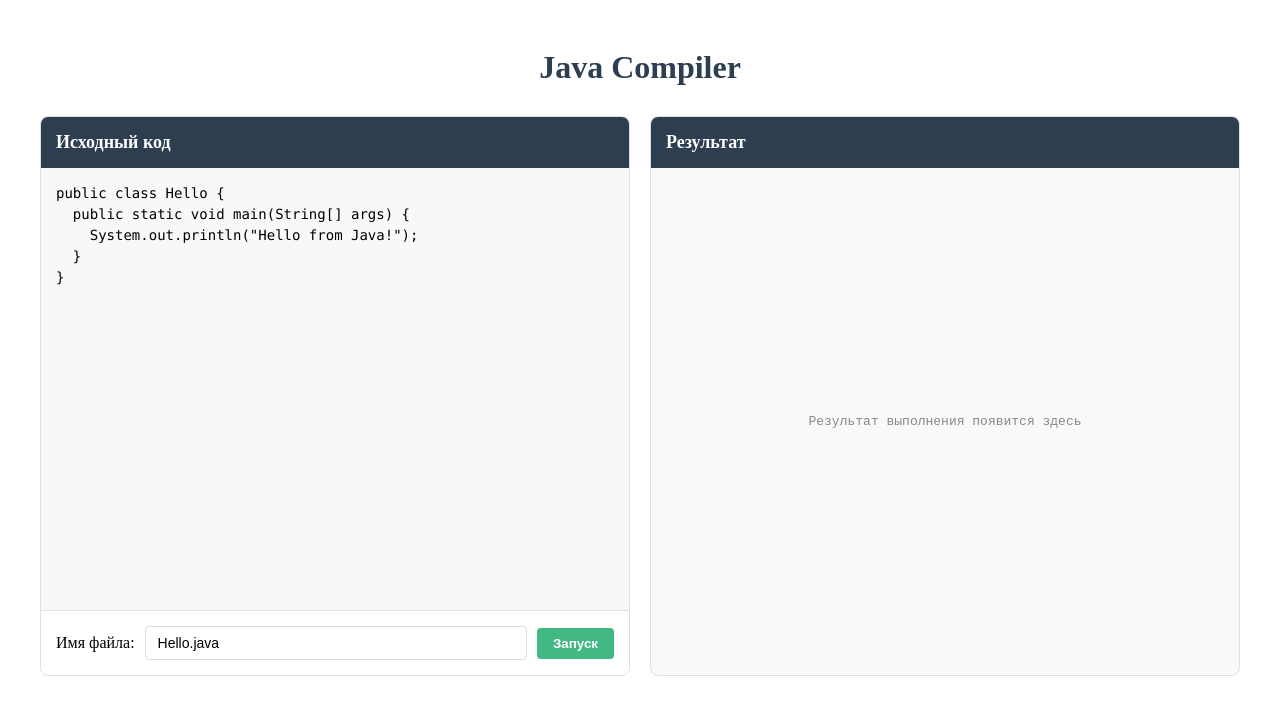
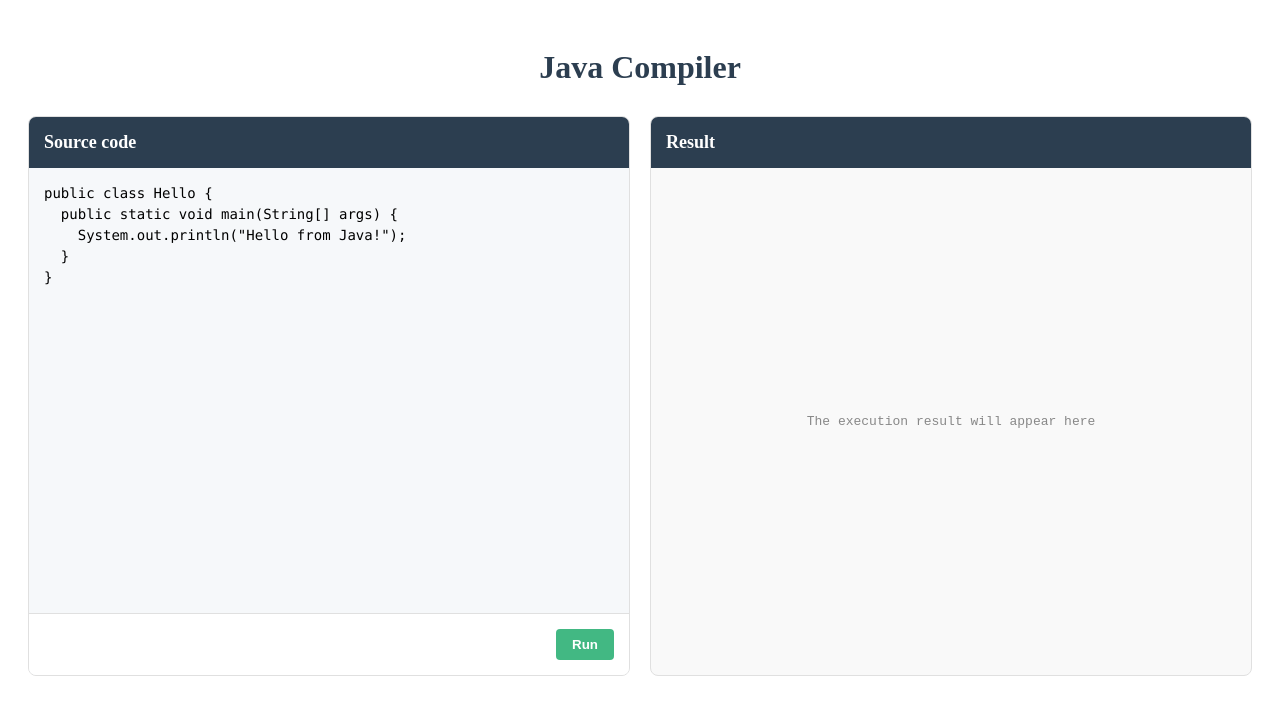
Before and after one commit to Kuprich/simple-compiler, a Vue app in the folder java-compiler-frontend/: page / in a window 1280 px wide. Shown: the top 714 px of the page. Built offline with nearby package versions, Linux system fonts and the light colour scheme; the HTML template or start-up script is replaced by a standard one.

Commit message:
removed ClassName input

```diff
--- a/java-compiler-frontend/src/App.vue
+++ b/java-compiler-frontend/src/App.vue
@@ -2,13 +2,15 @@
   <div class="compiler-container">
     <CompilerHeader />
 
-    <div class="panels-container">
-      <!-- Левая панель с редактором кода -->
-      <CodeEditorPanel v-model:code="code" v-model:filename="filename" @run="handleRunCode" />
+    <PanelsLayout>
+      <template #left>
+        <CodeEditorPanel v-model:code="code" v-model:filename="filename" @run="handleRunCode" />
+      </template>
 
-      <!-- Правая панель с результатом -->
-      <ResultPanel :result="result" :loading="loading" />
-    </div>
+      <template #right>
+        <ResultPanel :result="result" :loading="loading" />
+      </template>
+    </PanelsLayout>
   </div>
 </template>
 
@@ -18,6 +20,7 @@ import CompilerHeader from './components/CompilerHeader.vue'
 import CodeEditorPanel from './components/CodeEditorPanel.vue'
 import ResultPanel from './components/ResultPanel.vue'
 import { useCompiler } from './composables/useCompiler'
+import PanelsLayout from './components/layout/PanelsLayout.vue'
 
 // Данные компонента
 const filename = ref<string>('Hello.java')
@@ -34,7 +37,7 @@ const { result, loading, runCode } = useCompiler()
 const handleRunCode = async () => {
   await runCode({
     filename: filename.value,
-    code: code.value
+    code: code.value,
   })
 }
 </script>
@@ -42,20 +45,6 @@ const handleRunCode = async () => {
 <style scoped>
 .compiler-container {
   padding: 20px;
-  max-width: 1200px;
   margin: 0 auto;
 }
-
-.panels-container {
-  display: flex;
-  gap: 20px;
-  height: 70vh;
-}
-
-@media (max-width: 768px) {
-  .panels-container {
-    flex-direction: column;
-    height: auto;
-  }
-}
 </style>
--- a/java-compiler-frontend/src/components/CodeEditorPanel.vue
+++ b/java-compiler-frontend/src/components/CodeEditorPanel.vue
@@ -1,29 +1,24 @@
 <template>
   <div class="editor-panel">
-    <h2>Исходный код</h2>
+    <h2>Source code</h2>
     <BaseTextarea :modelValue="code" placeholder="Введите ваш Java-код здесь..." class="code-editor" />
 
     <div class="controls">
-      <label for="filename">Имя файла:</label>
-      <BaseInput id="filename" :modelValue="filename" placeholder="Hello.java" class="filename-input" />
-      <BaseButton @click="$emit('run')" class="run-button"> Запуск </BaseButton>
+      <BaseButton @click="$emit('run')" class="run-button">Run</BaseButton>
     </div>
   </div>
 </template>
 
 <script setup lang="ts">
 import BaseTextarea from './ui/BaseTextarea.vue';
-import BaseInput from './ui/BaseInput.vue'
 import BaseButton from './ui/BaseButton.vue'
 
 defineProps<{
   code: string
-  filename: string
 }>()
 
 defineEmits<{
   'update:code': [value: string]
-  'update:filename': [value: string]
   run: []
 }>()
 </script>
@@ -57,6 +52,7 @@ h2 {
   padding: 15px;
   display: flex;
   align-items: center;
+  justify-content: right;
   gap: 10px;
   background-color: white;
   border-top: 1px solid #e0e0e0;
--- a/java-compiler-frontend/src/components/ResultPanel.vue
+++ b/java-compiler-frontend/src/components/ResultPanel.vue
@@ -1,9 +1,9 @@
 <template>
   <div class="result-panel">
-    <h2>Результат</h2>
-    <div v-if="loading" class="loading">Компиляция...</div>
+    <h2>Result</h2>
+    <div v-if="loading" class="loading">Compilation...</div>
     <div v-else-if="result" class="result-output">{{ result }}</div>
-    <div v-else class="placeholder">Результат выполнения появится здесь</div>
+    <div v-else class="placeholder">The execution result will appear here</div>
   </div>
 </template>
 
--- /dev/null
+++ b/java-compiler-frontend/src/components/layout/PanelsLayout.vue
@@ -0,0 +1,42 @@
+<template>
+
+  <div class="panels-layout">
+    <div class="left-panel">
+      <slot name="left"></slot>
+    </div>
+
+    <div class="right-panel">
+      <slot name="right"></slot>
+    </div>
+  </div>
+
+</template>
+
+<script setup lang="ts"></script>
+
+<style scoped>
+.panels-layout {
+  display: flex;
+  gap: 20px;
+  height: 70vh;
+}
+
+.left-panel,
+.right-panel {
+  flex: 1;
+  display: flex;
+  align-items: stretch;
+}
+
+@media (max-width: 768px) {
+  .panels-layout {
+    flex-direction: column;
+    height: auto;
+  }
+
+  .left-panel,
+  .right-panel {
+    min-height: 300px;
+  }
+}
+</style>
--- a/java-compiler-frontend/src/composables/useCompiler.ts
+++ b/java-compiler-frontend/src/composables/useCompiler.ts
@@ -1,15 +1,6 @@
+import type { CompilerResponse, RunCodeParams } from '@/types/compiler'
+import { extractClassName } from '@/utils/javaParser'
 import { ref } from 'vue'
-
-interface CompilerResponse {
-  success?: boolean
-  logs?: string
-  containerId?: string
-}
-
-interface RunCodeParams {
-  filename: string
-  code: string
-}
 
 export function useCompiler() {
   const result = ref<string>('')
@@ -20,6 +11,16 @@ export function useCompiler() {
     result.value = ''
 
     try {
+
+      const validation = extractClassName(params.code)
+      if (validation.error) {
+        result.value = `Ошибка: ${validation.error}`
+        loading.value = false
+        return
+      }
+
+      params.filename = validation.filename
+
       const response = await fetch('http://localhost:8080/api/compiler/run', {
         method: 'POST',
         headers: {
@@ -41,10 +42,10 @@ export function useCompiler() {
       } else {
         result.value = 'Компиляция завершена успешно (нет вывода)'
       }
-    } catch (error: unknown) {
-      console.error('Ошибка:', error)
-      if (error instanceof Error) {
-        result.value = `Ошибка: ${error.message}`
+    } catch (ex: unknown) {
+      console.error('Ошибка:', ex)
+      if (ex instanceof Error) {
+        result.value = `Ошибка: ${ex.message}`
       } else {
         result.value = 'Неизвестная ошибка'
       }
@@ -56,6 +57,6 @@ export function useCompiler() {
   return {
     result,
     loading,
-    runCode
+    runCode,
   }
 }
--- /dev/null
+++ b/java-compiler-frontend/src/types/compiler.ts
@@ -0,0 +1,10 @@
+export interface CompilerResponse {
+  success?: boolean
+  logs?: string
+  containerId?: string
+}
+
+export interface RunCodeParams {
+  filename: string
+  code: string
+}
--- /dev/null
+++ b/java-compiler-frontend/src/utils/javaParser.ts
@@ -0,0 +1,30 @@
+export interface ClassValidationResult {
+  filename: string
+  error: string
+}
+
+/**
+ * Extract className from java Code
+ */
+export function extractClassName(code: string): ClassValidationResult {
+  const cleanCode = code
+    .replace(/\/\/.*$/gm, '') // Single-line comments
+    .replace(/\/\*[\s\S]*?\*\//g, '') // Multi-line comments
+    .trim()
+
+  const classMatch = cleanCode.match(/public\s+class\s+(\w+)/)
+
+  if (!classMatch) {
+    return {
+      filename: '',
+      error: 'public class in java code not found!',
+    }
+  }
+
+  const className = classMatch[1]
+
+  return {
+    filename: `${className}.java`,
+    error: '',
+  }
+}
```
Also changed, not shown: java-compiler-frontend/src/stores/counter.ts (deleted, +0 -12 lines).
